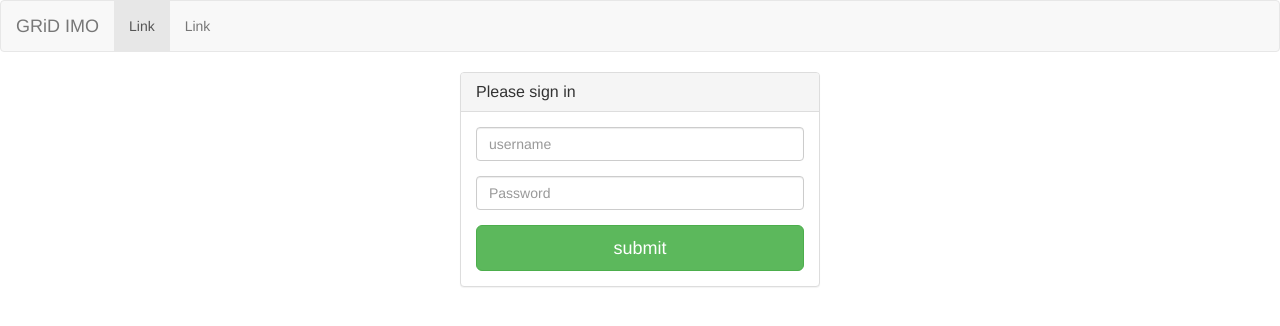
After one commit to Zathoxic/GRiD_ReWork, a PHP site: page /admin.php in a window 1280 px wide. The commit adds this page. Shown: the top 326 px of the page. Run offline with PHP 8.4, Linux system fonts and the light colour scheme; some libraries are stand-ins or nearby versions.

Commit message:
added login

```diff
--- /dev/null
+++ b/admin.php
@@ -0,0 +1,38 @@
+<?php
+ session_start();
+ include("inc/header.php");
+ include_once( "inc/class.TemplatePower.inc.php" );
+ $tpl = new TemplatePower( "tpl/admin.tpl" );
+ $tpl->prepare();
+ $tpl->printToScreen();
+ $servername = "localhost";
+ $username = "root";
+ $password = "";
+ $db_name = "grid_imo";
+ // Create connection
+ $conn = new mysqli($servername, $username, $password , $db_name);
+
+ // Check connection
+ if ($conn->connect_error) {
+     die("Connection failed: " . $conn->connect_error);
+ }
+ if (isset($_POST["submit"])) {
+     $myusername=$_POST['username'];
+     $mypassword=$_POST['password'];
+     $mypassword=md5($mypassword);
+     $sql="SELECT * FROM `login` WHERE PASSWORD = '$mypassword' and username = '$myusername'";
+     $result=mysqli_query($conn,$sql);
+
+ $count=$result->num_rows;
+
+ // If result matched $myusername and $mypassword, table row must be 1 row
+ if($count==1){
+     $_SESSION["username"] = $myusername;
+     header("location:index.php");
+ }
+ else {
+ echo "Wrong Username or Password";
+ }
+ }
+
+ ?>
--- a/inc/header.php
+++ b/inc/header.php
@@ -24,6 +24,18 @@
             <li class="active"><a href="#">Link <span class="sr-only">(current)</span></a></li>
             <li><a href="#">Link</a></li>
           </ul>
+          <?php
+                    if(!empty( $_SESSION["username"])){
+
+
+                    echo "<ul class='nav navbar-nav'>
+                      <li><a href='#''>Add news<span class='sr-only'>(current)</span></a></li>
+                     <li><a href='#''>Add project</a></li>
+
+                    </ul>";
+                       echo "<p style='float:right; margin:0;'>ingelogd als: ".$_SESSION['username']."</p> <br><a style='float:right' href='logout.php'>logout</a>";
+         }
+                    ?>
         </div><!-- /.navbar-collapse -->
       </div><!-- /.container-fluid -->
 
--- a/index.php
+++ b/index.php
@@ -1,4 +1,5 @@
 <?php
+session_start();
 include("inc/header.php");
 include_once( "inc/class.TemplatePower.inc.php" );
 
--- /dev/null
+++ b/logout.php
@@ -0,0 +1,5 @@
+<?php
+ session_start();
+ session_destroy();
+ header("location:index.php");
+ ?>
--- /dev/null
+++ b/tpl/admin.tpl
@@ -0,0 +1,50 @@
+<!DOCTYPE html>
+<html lang="en">
+  <head>
+    <meta charset="utf-8">
+    <meta http-equiv="X-UA-Compatible" content="IE=edge">
+    <meta name="viewport" content="width=device-width, initial-scale=1">
+    <title></title>
+
+    <!-- Bootstrap -->
+    <link rel="stylesheet" href="https://maxcdn.bootstrapcdn.com/bootstrap/3.3.5/css/bootstrap.min.css">
+    <link rel="stylesheet" href="https://maxcdn.bootstrapcdn.com/font-awesome/4.4.0/css/font-awesome.min.css">
+
+    <!-- HTML5 Shim and Respond.js IE8 support of HTML5 elements and media queries -->
+    <!-- WARNING: Respond.js doesn't work if you view the page via file:// -->
+    <!--[if lt IE 9]>
+      <script src="https://oss.maxcdn.com/libs/html5shiv/3.7.2/html5shiv.js"></script>
+      <script src="https://oss.maxcdn.com/libs/respond.js/1.4.2/respond.min.js"></script>
+    <![endif]-->
+  </head>
+  <body>
+    <div class="container">
+        <div class="row">
+    		<div class="col-md-4 col-md-offset-4">
+        		<div class="panel panel-default">
+    			  	<div class="panel-heading">
+    			    	<h3 class="panel-title">Please sign in</h3>
+    			 	</div>
+    			  	<div class="panel-body">
+    			    	<form accept-charset="UTF-8" role="form" method="post">
+                        <fieldset>
+    			    	  	<div class="form-group">
+    			    		    <input class="form-control" placeholder="username" name="username" type="text">
+    			    		</div>
+    			    		<div class="form-group">
+    			    			<input class="form-control" placeholder="Password" name="password" type="password" value="">
+    			    		</div>
+    			    		<input class="btn btn-lg btn-success btn-block" type="submit" value="submit" name="submit">
+    			    	</fieldset>
+    			      	</form>
+    			    </div>
+    			</div>
+    		</div>
+    	</div>
+    </div>
+    <!-- jQuery (necessary for Bootstrap's JavaScript plugins) -->
+    <script src="https://ajax.googleapis.com/ajax/libs/jquery/1.11.3/jquery.min.js"></script>
+    <!-- Include all compiled plugins (below), or include individual files as needed -->
+    <script src="https://maxcdn.bootstrapcdn.com/bootstrap/3.3.5/js/bootstrap.min.js"></script>
+  </body>
+</html>
```
